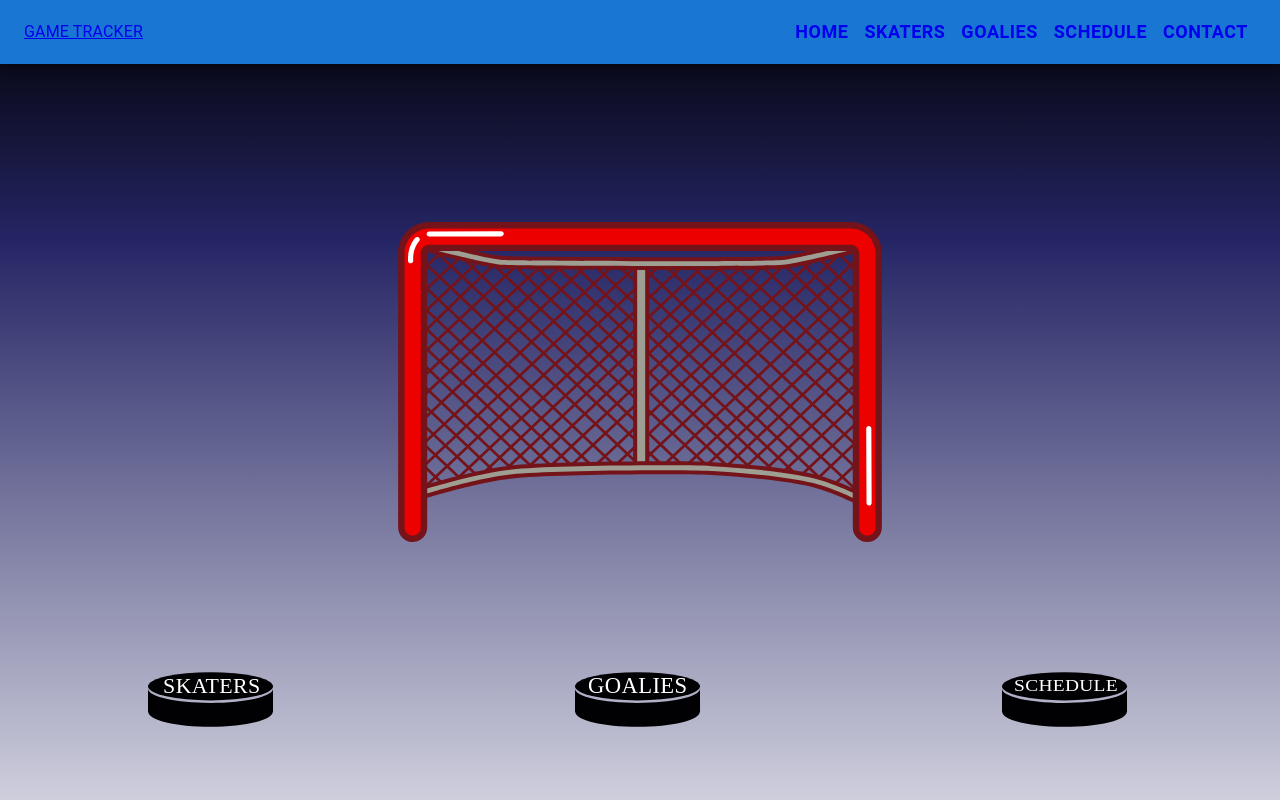
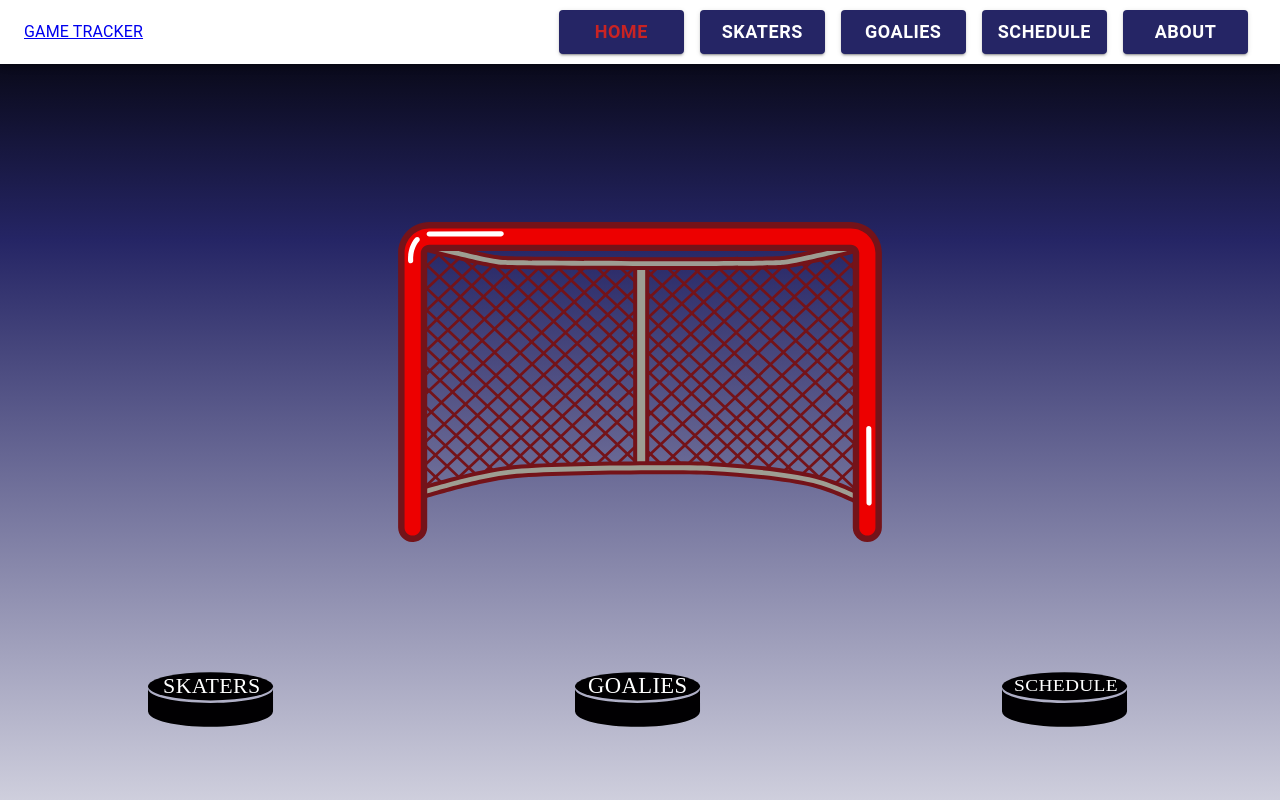
Before and after one commit to apreynolds1989/nextUP, a React (Create React App) app: page / in a window 1280 px wide. Shown: the top 800 px of the page. Built offline with nearby package versions, Linux system fonts and the light colour scheme.

Commit message:
Added palette object to theme file, updated primary and secondary theme colors, updated color scheme of HeaderAppBar

```diff
--- a/src/assets/theme.js
+++ b/src/assets/theme.js
@@ -1,18 +1,24 @@
 import { createTheme } from '@mui/material';
+
+export const palette = {
+    gtWhite: '#ffffff',
+    gtRed: '#c92323',
+    gtBlue: '#252565',
+};
 
 export const darkTheme = createTheme({
     palette: {
         background: {
             default: '#252565',
         },
+        primary: {
+            main: '#252565',
+        },
+        secondary: {
+            main: '#c92323',
+        },
         white: {
             main: '#ffffff',
-        },
-        red: {
-            main: '#c92323',
-        },
-        blue: {
-            main: '#252565',
         },
     },
     components: {
--- a/src/components/HeaderAppBar.jsx
+++ b/src/components/HeaderAppBar.jsx
@@ -1,13 +1,7 @@
 import React from 'react';
 import { NavLink, Link } from 'react-router-dom';
-import {
-    AppBar,
-    Container,
-    Toolbar,
-    Box,
-    Button,
-    useTheme,
-} from '@mui/material';
+import { AppBar, Container, Toolbar, Box, Button } from '@mui/material';
+import { palette } from '../assets/theme';
 
 const pages = [
     {
@@ -27,16 +21,14 @@ const pages = [
         route: 'Schedule',
     },
     {
-        title: 'Contact',
-        route: 'Contact',
+        title: 'About',
+        route: 'About',
     },
 ];
 
 export const HeaderAppBar = ({ isMobileSize }) => {
-    const theme = useTheme();
-
     return (
-        <AppBar position='fixed' style={{ backgroundColor: theme.white }}>
+        <AppBar position='fixed' style={{ backgroundColor: palette.gtWhite }}>
             <Container maxWidth='xl'>
                 <Toolbar disableGutters>
                     {!isMobileSize && <Link to='/'>GAME TRACKER</Link>}
@@ -52,13 +44,15 @@ export const HeaderAppBar = ({ isMobileSize }) => {
                     >
                         {pages.map((page) => (
                             <Button
-                                color='blue'
+                                variant='contained'
                                 key={page.title}
                                 sx={{
                                     fontSize: {
                                         xs: '14px',
                                         sm: '18px',
                                     },
+                                    marginX: 1,
+                                    minWidth: '125px',
                                 }}
                             >
                                 <NavLink
@@ -69,8 +63,8 @@ export const HeaderAppBar = ({ isMobileSize }) => {
                                             fontWeight: 'bold',
                                             textDecoration: 'none',
                                             color: isActive
-                                                ? theme.red
-                                                : theme.blue,
+                                                ? palette.gtRed
+                                                : palette.gtWhite,
                                         };
                                     }}
                                     to={`/${page.route}`}
```
Also changed, not shown: public/manifest.json.
